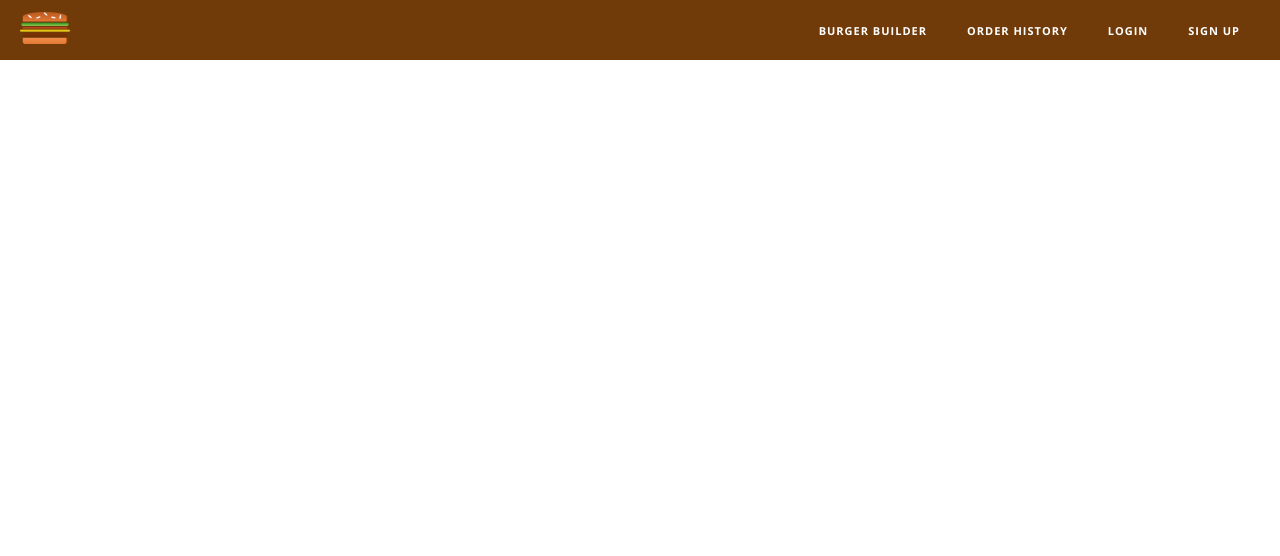
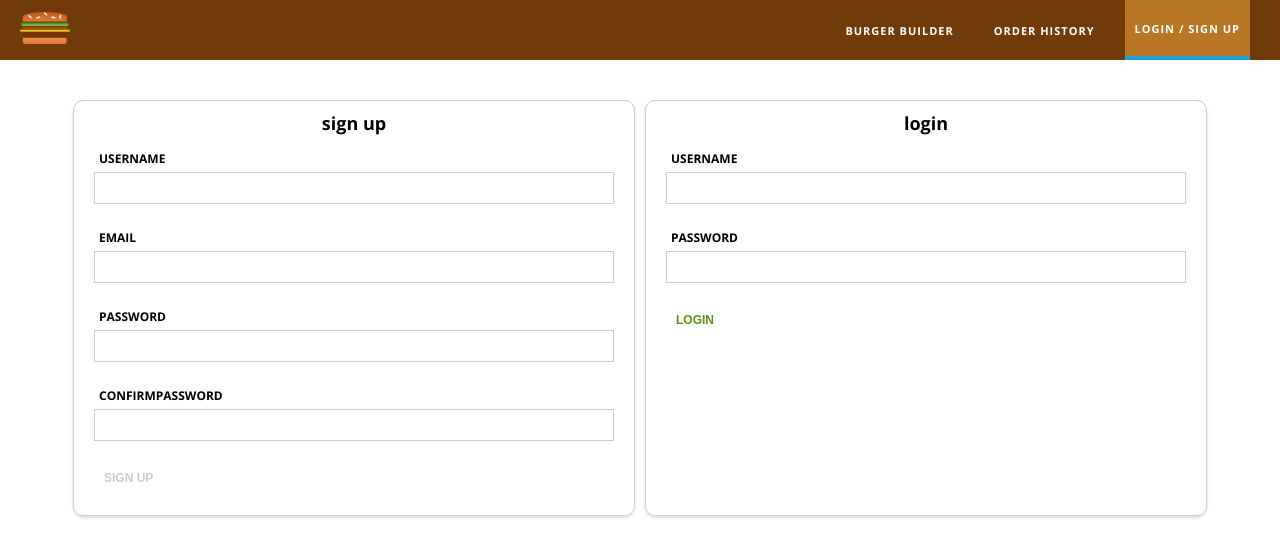
Before and after one commit to tareq-abdelhaq/burger-builder, a React (Create React App) app: page /auth in a window 1280 px wide. Shown: the top 556 px of the page. Built offline with nearby package versions, Linux system fonts and the light colour scheme.

Commit message:
add authintication

```diff
--- a/src/App.js
+++ b/src/App.js
@@ -5,6 +5,7 @@ import BurgerBuilder from "./containers/BurgerBuilder/BurgerBuilder";
 import CheckOut from "./containers/CheckOut/CheckOut";
 import Orders from "./containers/Orders/Orders";
 import OrderForum from "./containers/CheckOut/OrderForum/OrderForum";
+import Auth from "./containers/Auth/Auth";
 
 
 class App extends React.Component{
@@ -13,6 +14,7 @@ class App extends React.Component{
        <Layout>
            <Routes>
                <Route path="/" element={<BurgerBuilder />}/>
+               <Route path="/auth" element={<Auth />} />
                <Route path="/checkout/" element={<CheckOut />}>
                    <Route path="order-forum" element={<OrderForum />} />
                </Route>
--- a/src/components/Navigation/NavigationList/NavigationList.js
+++ b/src/components/Navigation/NavigationList/NavigationList.js
@@ -5,8 +5,7 @@ const navigationList = () => (
     <ul className={classes.NavigationList}>
         <NavigationItem link="/">Burger Builder</NavigationItem>
         <NavigationItem link="/orders">Order History</NavigationItem>
-        <NavigationItem link="/login">Login</NavigationItem>
-        <NavigationItem link="/signup">Sign up</NavigationItem>
+        <NavigationItem link="/auth">login / sign up</NavigationItem>
     </ul>
 )
 
--- a/src/components/UI/Input/Input.js
+++ b/src/components/UI/Input/Input.js
@@ -15,6 +15,8 @@ const input = (props) => {
                             id={props.label}
                             value={props.value}
                             onChange={props.change}
+                            onBlur={props.blur}
+                            type={props.type}
                           />
             break
         case "select":
@@ -38,7 +40,12 @@ const input = (props) => {
 
 input.propTypes = {
     inputtype: PropTypes.string.isRequired,
-    label: PropTypes.string.isRequired
+    label: PropTypes.string.isRequired,
+    name: PropTypes.string.isRequired,
+    value: PropTypes.string.isRequired,
+    touched: PropTypes.bool,
+    change: PropTypes.func.isRequired,
+    inValidMessage: PropTypes.string
 }
 
 
--- /dev/null
+++ b/src/containers/Auth/Auth.js
@@ -0,0 +1,229 @@
+import { Component } from "react"
+import Input from "../../components/UI/Input/Input";
+import Button from "../../components/UI/Button/Button";
+import classes from "./Auth.module.css"
+class Auth extends Component
+{
+    state = {
+        signupForm: {
+          username: {
+              inputtype: "input",
+              type: "text",
+              value: "",
+              valid: false,
+              inValidMessage: "",
+              touched: false,
+              rules:{
+                  required: true,
+                  minLength: 8
+              }
+          },
+          email: {
+              inputtype: "input",
+              type: "email",
+              value: "",
+              valid: false,
+              inValidMessage: "",
+              touched: false,
+              rules: {
+                  require: true,
+                  isEmail: true
+              }
+          },
+          password: {
+              inputtype: "input",
+              type: "password",
+              value: "",
+              valid: false,
+              inValidMessage: "",
+              touched: false,
+              rules: {
+                  required: true,
+                  minLength: 8,
+                  includeNumber: true,
+                  includeCapitalCase: true,
+                  matchConfirmPassword: true,
+              }
+          },
+          confirmPassword: {
+              inputtype: "input",
+              type: "password",
+              value: "",
+              valid: false,
+              inValidMessage: "",
+              touched: false,
+              rules: {
+                  required: true,
+                  matchPassword: true
+              }
+          },
+        },
+        signupFormValid: false,
+        loginForm: {
+            username: {
+                inputtype: "input",
+                type: "text",
+                value: "",
+                rules: {
+                    required: true
+                }
+            },
+            password: {
+                inputtype: "input",
+                type: "password",
+                value: "",
+                rules: {
+                    required: true
+                }
+            }
+        },
+        loginFormValid: false
+    }
+    checkSignupInputValidity = (field,value,rules) => {
+        const validity = {field: field, valid: true,inValidMessage: ""}
+
+        if (rules.required)
+        {
+            if(value.trim() === "")
+            {
+                validity.valid = false
+                validity.inValidMessage = `${field} cannot be empty`
+            }
+
+        }
+        if (rules.minLength)
+        {
+            if (validity.valid && value.trim().length < rules.minLength)
+            {
+                validity.valid = false
+                validity.inValidMessage = `${field} must contains at least ${rules.minLength} characters`
+            }
+        }
+        if (rules.isEmail)
+        {
+            const pattern = /^[a-zA-Z0-9.!#$%&'*+/=?^_`{|}~-]+@[a-zA-Z0-9-]+(?:\.[a-zA-Z0-9-]+)*$/
+            if (validity.valid && !pattern.test(value))
+            {
+                validity.valid =  false
+                validity.inValidMessage = `${field} must be a valid one`
+            }
+        }
+        if(rules.includeNumber)
+        {
+            const pattern = /\d/
+            if (validity.valid && !pattern.test(value))
+            {
+                validity.valid = false
+                validity.inValidMessage = `${field} must contains at least one number`
+            }
+        }
+        if(rules.includeCapitalCase)
+        {
+            const pattern = /[A-Z]/
+            if (validity.valid && !pattern.test(value))
+            {
+                validity.valid = false
+                validity.inValidMessage = `${field} must contains at least one uppercase letter`
+            }
+
+        }
+        if (rules.matchConfirmPassword)
+        {
+            if (validity.valid &&
+                this.state.signupForm.confirmPassword.value.trim() !== ""
+                && value !== this.state.signupForm.confirmPassword.value){
+                // changes the validity of confirmPassword field and not the password
+                validity.field = "confirmPassword"
+                validity.valid = false
+                validity.inValidMessage = "passwords don't match"
+            }
+        }
+        if (rules.matchPassword)
+        {
+            if (validity.valid && value !== this.state.signupForm.password.value){
+                validity.valid = false
+                validity.inValidMessage = "passwords don't match"
+            }
+        }
+        return validity;
+    }
+    signupInputChangeHandler = (event) => {
+        const signupForm = {...this.state.signupForm}
+        const {field, valid, inValidMessage} = this.checkSignupInputValidity(event.target.name , event.target.value,this.state.signupForm[event.target.name].rules)
+        signupForm[event.target.name].value = event.target.value
+        /* change the validity of the field coming from the checkSignupInputValidity
+        just in case if it's tweaked to be the confirmPassword and not the password
+        */
+
+        signupForm[field].valid = valid
+        signupForm[field].inValidMessage = inValidMessage
+        signupForm[event.target.name].touched = true
+        let signupFormValid = true
+        for (let field in signupForm)
+        {
+            if (!signupForm[field].valid){
+                signupFormValid = false
+            }
+        }
+
+        this.setState({signupForm: signupForm, signupFormValid: signupFormValid})
+    }
+
+    loginInputChangedHandler = () => {
+
+    }
+
+    signupSubmitHandler = () => {
+
+    }
+
+    loginSubmitHandler = () => {
+
+    }
+
+    render() {
+        const signupForm = this.state.signupForm
+        const signupFormElements = []
+        for(let field in signupForm){
+            signupFormElements.push( <Input key={field} name={field} inputtype={signupForm[field].inputtype}
+                                            label={field} value={signupForm[field].value}
+                                            type={signupForm[field].type}
+                                            invalidMessage={signupForm[field].inValidMessage}
+                                            touched={signupForm[field].touched}
+                                            valid={signupForm[field].valid}
+                                            blur={this.signupInputChangeHandler}
+                                            change={this.signupInputChangeHandler} />)
+        }
+        const loginForm = this.state.loginForm
+        const loginFormElements = []
+        for(let field in loginForm){
+            loginFormElements.push( <Input key={field} name={field} inputtype={loginForm[field].inputtype}
+                                           label={field} value={loginForm[field].value}
+                                           change={this.loginInputChangedHandler} />)
+        }
+
+        return(
+            <div className={classes.Auth}>
+                <article className={classes.Signup}>
+                    <h3 className={classes.Header}>sign up</h3>
+                    <form>
+                        {signupFormElements}
+                        <Button btnType="Success" clicked={this.signupSubmitHandler}
+                                disabled={!this.state.signupFormValid}>
+                            sign up
+                        </Button>
+                    </form>
+                </article>
+                <article className={classes.Login}>
+                    <h3 className={classes.Header}>login</h3>
+                    <form>
+                        {loginFormElements}
+                        <Button btnType="Success" clicked={this.loginSubmitHandler}> login </Button>
+                    </form>
+                </article>
+            </div>
+        )
+    }
+}
+
+export default Auth
--- /dev/null
+++ b/src/containers/Auth/Auth.module.css
@@ -0,0 +1,29 @@
+.Auth
+{
+    display: flex;
+    gap: 10px;
+    width: 90%;
+    margin: auto;
+}
+.Signup
+{
+    flex-basis: 50%;
+    border: 1px solid #CCC;
+    border-radius: 10px;
+    padding: 10px;
+    box-shadow: 0 2px 3px #DDD;
+}
+.Login
+{
+    flex-basis: 50%;
+    border: 1px solid #CCC;
+    border-radius: 10px;
+    padding: 10px;
+    box-shadow: 0 2px 3px #DDD;
+}
+.Header
+{
+    width: fit-content;
+    margin: auto;
+    font-size: 1.8rem;
+}
--- a/src/containers/CheckOut/OrderForum/OrderForum.js
+++ b/src/containers/CheckOut/OrderForum/OrderForum.js
@@ -8,7 +8,6 @@ import SuccessModal from "../../../components/UI/SuccessModal/SuccessModal";
 import Modal from "../../../components/UI/Modal/Modal";
 import withRouter from "../../../hoc/withRouter";
 import Input from "../../../components/UI/Input/Input";
-import order from "../../../components/Order/Order";
 
 class OrderForum extends Component
 {
```
